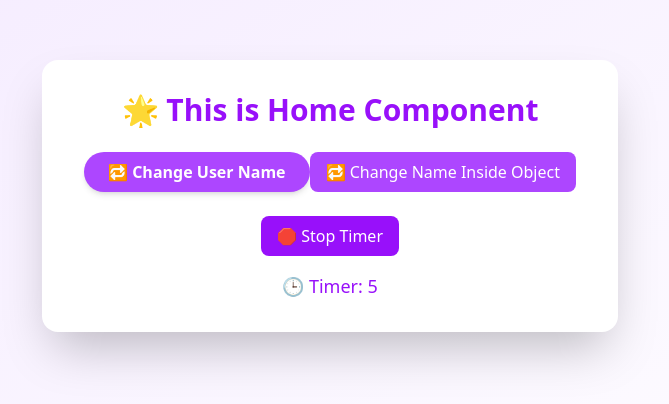
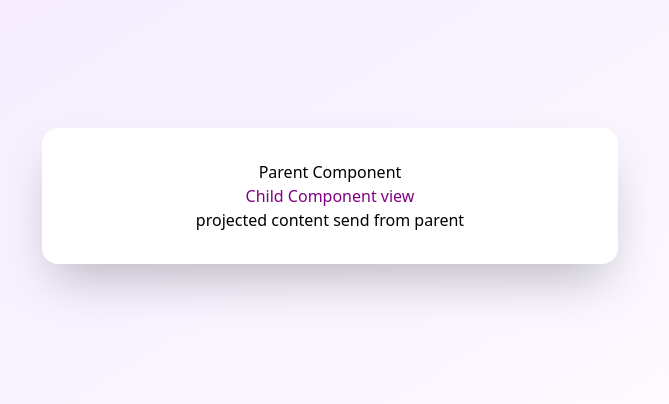
Before and after one commit to epshita-shima/angular-learning, an Angular app: page / in a window 1280 px wide. Shown: the part 204-608 px from the top of the page, without its empty margins (310-979 px from the left). Built offline with nearby package versions, Linux system fonts and the light colour scheme.

Commit message:
ngAfterContentInit and ngAfterViewInit

```diff
--- /dev/null
+++ b/src/app/home/childcomponent/childcomponent.html
@@ -0,0 +1,2 @@
+<h3 #titleRef>Child Component view</h3>
+    <ng-content></ng-content>
--- /dev/null
+++ b/src/app/home/childcomponent/childcomponent.ts
@@ -0,0 +1,22 @@
+import { AfterContentInit, AfterViewInit, Component, ElementRef, ViewChild } from '@angular/core';
+
+@Component({
+  selector: 'app-childcomponent',
+  imports: [],
+  templateUrl: './childcomponent.html',
+  styleUrl: './childcomponent.css'
+})
+export class Childcomponent implements AfterContentInit, AfterViewInit{
+ @ViewChild('titleRef') title!:ElementRef;
+
+ ngAfterContentInit(): void {
+   console.log('Successfuly load projected content')
+ }
+
+
+ ngAfterViewInit(): void {
+   console.log('Render child component view');
+   console.log('Title tag text:', this.title.nativeElement.textContent);
+   this.title.nativeElement.style.color= "purple";
+ }
+}
--- a/src/app/home/home.html
+++ b/src/app/home/home.html
@@ -1,6 +1,6 @@
 <div class="min-h-screen bg-gradient-to-br from-purple-100 to-white flex flex-col items-center justify-center p-6">
     <div class="bg-white shadow-2xl rounded-2xl p-8 w-full max-w-xl text-center">
-        <h2 class="text-3xl font-bold text-purple-600 mb-6">🌟 This is Home Component</h2>
+        <!-- <h2 class="text-3xl font-bold text-purple-600 mb-6">🌟 This is Home Component</h2>
 
         <button
             class="bg-purple-500 hover:bg-purple-600 text-white font-semibold py-2 px-6 rounded-full transition duration-300 shadow-md mb-6"
@@ -8,7 +8,7 @@
             🔁 Change User Name
         </button>
 
-        <button class="bg-purple-500 hover:bg-purple-600 text-white py-2 px-4 rounded-lg mb-4" (click)="changeUserName()">
+        <button class="bg-purple-500 hover:bg-purple-600 text-white font-semibold py-2 px-6 rounded-full transition duration-300 shadow-md mb-6 ml-2" (click)="changeUserName()">
             🔁 Change Name Inside Object
         </button>
 
@@ -18,8 +18,13 @@
 </button>
 
 
-         <!-- <app-user [userName]="userName" [userDetails]="userDetails"></app-user> -->
-        <app-timer *ngIf="showTimer"></app-timer>
+         <app-user [userName]="userName" [userDetails]="userDetails"></app-user>
+        <app-timer *ngIf="showTimer"></app-timer> -->
+
+           <h2>Parent Component</h2>
+    <app-childcomponent>
+      <p> projected content send from parent</p>
+    </app-childcomponent>
 
     </div>
 </div>
--- a/src/app/home/home.ts
+++ b/src/app/home/home.ts
@@ -2,10 +2,11 @@ import { Component } from '@angular/core';
 import { User } from './user/user';
 import { Timer } from './timer/timer';
 import { CommonModule } from '@angular/common';
+import { Childcomponent } from './childcomponent/childcomponent';
 
 @Component({
   selector: 'app-home',
-  imports: [User, Timer,CommonModule],
+  imports: [User, Timer,CommonModule,Childcomponent],
   templateUrl: './home.html',
   styleUrl: './home.css'
 })
@@ -21,8 +22,6 @@ export class Home {
     this.userDetails.name = this.userDetails.name === 'Shima' ? 'Epshita' : 'Shima';
   }
 
-
-
   toggleTimer() {
     this.showTimer = !this.showTimer;
   }
```
Also changed, not shown: src/app/home/childcomponent/childcomponent.css (added), 1 other file (tests, documents, lock files or other folders).
